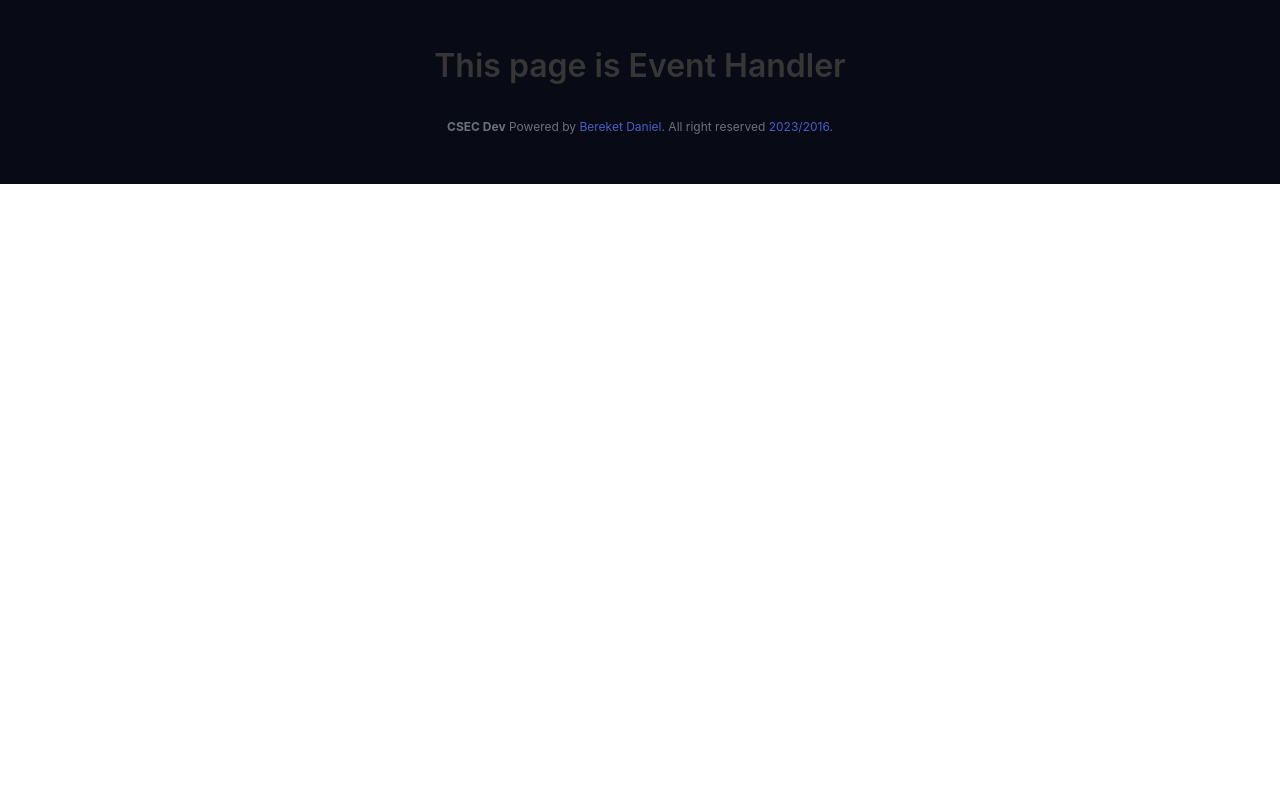
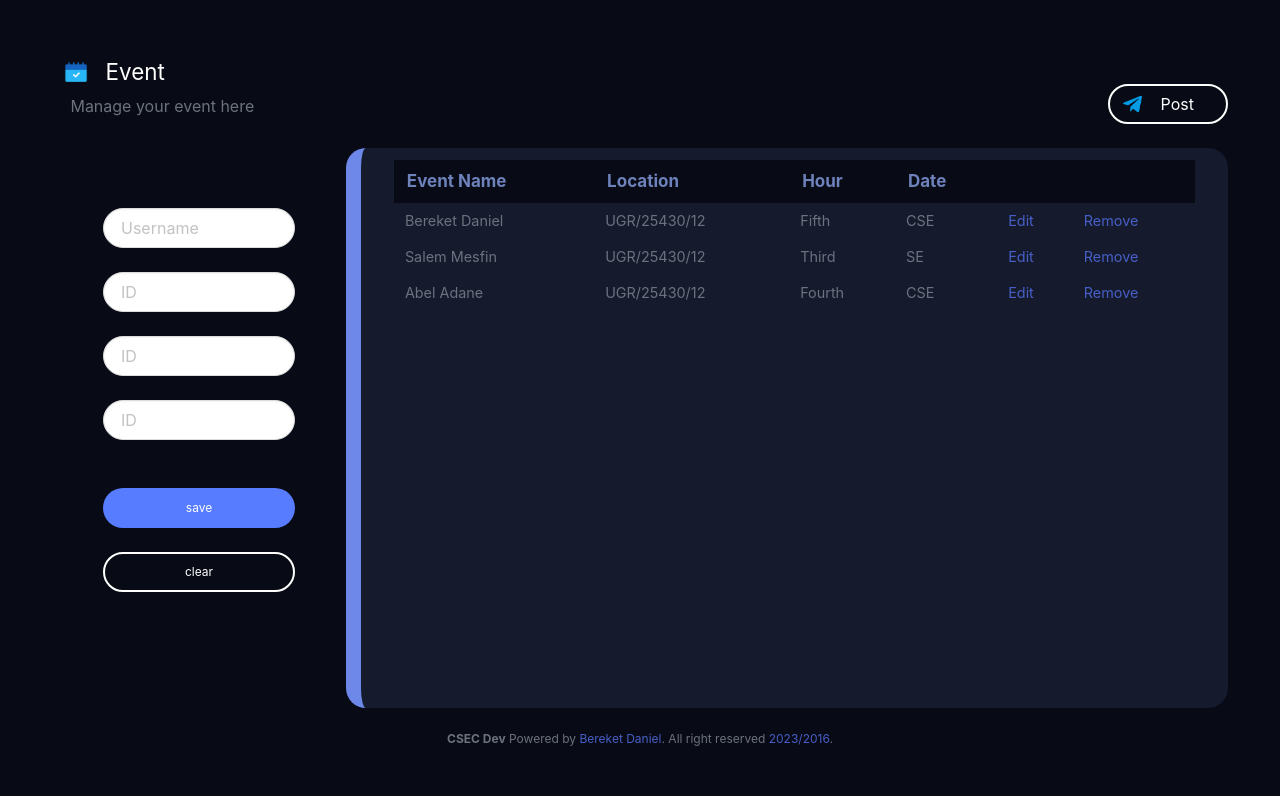
Before and after one commit to BereketDan/CSECdev, a Django app: page /event/ in a window 1280 px wide. Shown: the part 56-852 px from the top of the page. Before the commit the page ends 240 px from the top, so only its background shows below. Run offline with Django 4.2, Linux system fonts and the light colour scheme.

Commit message:
event page done 90%

```diff
--- a/CSECdev/templates/event.html
+++ b/CSECdev/templates/event.html
@@ -4,8 +4,120 @@
 {% block content %}
 
 <center>
+    <div style="color: white; font-size: 1.4rem; font-weight: semi bold; float: left; " ><span class="icon-text ">
+        <span class="icon mt-3">
+          <img src="{% static "images/event.png" %}" >
+        </span>
+        <span class="column ">Event</span>
+      </span>
+    </div>
+      <br>  <br>
 
-<div class="title">This page is Event Handler</div>
+
+      <div class="columns is-flex-direction-row is-justify-content-space-between">
+        <div style="color:  #6c717e; font-size: 1rem; font-weight: normal; padding-top: 0.6rem; margin-left: -7.4rem;">Manage your event here</div>
+
+
+        <div class="button is-rounded " style="background-color: #080B15; border: white 2px solid; color: white;" >
+
+            <span class="icon mt-0">
+                <img src="{% static "images/telegram.png" %}" width="80%">
+              </span>
+              <span class="column ">Post</span>
+            </span>
+
+
+        </div>
+      </div>
+<br>
+    <div class="columns">
+        <div class="column pt-6">
+            <div class="column is-four-fifths"><input name="new_pass" class="input is-rounded is-fullwidth" type="text" placeholder="Username"></div>
+
+            <div class="column is-four-fifths"><input name="new_pass" class="input is-rounded is-fullwidth  pb-2" type="text" placeholder="ID"></div>
+
+            <div class="column is-four-fifths"><input name="new_pass" class="input is-rounded is-fullwidth  pb-2" type="text" placeholder="ID"></div>
+
+            <div class="column is-four-fifths"><input name="new_pass" class="input is-rounded is-fullwidth  pb-2" type="text" placeholder="ID"></div>
+            <br>
+            <div class="column is-four-fifths"> <button class="button is-fullwidth is-rounded " style="background-color: #577CFF; color: white; border: none;  " ><div class="is-size-7" id="btn">save</div></button> </div>
+            <div class="column is-four-fifths"> <button class="button is-fullwidth is-rounded " style="background-color: #080B15; border: white 2px solid; color: white; " ><div class="is-size-7" id="btn">clear</div></button> </div>
+
+        </div>
+
+
+
+
+
+
+
+
+
+        <div class="column is-three-quarters"  style="background-color: #151B2D; height: 70vh; border-radius: 20px; border-left: #6d88e8 solid 15px; overflow-x: scroll;">
+            <table class="table  is-borderless  " style="width: 95%; background-color:  #151B2D ;">
+                <thead class="has-text-white" style="border-radius: 10px;">
+                  <tr  class=" is-rounded" style="background-color: #080B15;">
+                    <th><abbr style="color: #6e82bc;" >Event Name</abbr></th>
+                    <th><abbr   style="color: #6e82bc;">Location</abbr></th>
+                    <th><abbr   style="color: #6e82bc;">Hour</abbr></th>
+                    <th><abbr   style="color: #6e82bc;">Date</abbr></th>
+                    <th><abbr   style="color: #6e82bc;"></abbr></th>
+                    <th><abbr   style="color: #6e82bc;" ></abbr></th>
+
+
+
+                  </tr>
+                </thead>
+
+                <tbody class="tb "  style="font-size: 1rem;" >
+                  <tr style="color: #6c717e; ">
+
+                    <td  style="font-size:0.9rem;">Bereket Daniel</td>
+                    <td style="font-size:0.9rem;">UGR/25430/12 </td>
+                    <td style="font-size:0.9rem;">Fifth</td>
+                    <td style="font-size:0.9rem;">CSE</td>
+
+                    <td style="font-size:0.9rem; color: cornflowerblue"><a  data-target="modal-js"  class="js-modal">Edit</a></td>
+                    <td style="font-size:0.9rem; color: cornflowerblue"><a  data-target="modal-js"  class="js-modal">Remove</a></td>
+
+
+                  </tr>
+                  <tr style="color: #6c717e;">
+
+                    <td  style="font-size:0.9rem;">Salem Mesfin</td>
+                    <td style="font-size:0.9rem;">UGR/25430/12 </td>
+                    <td style="font-size:0.9rem;">Third</td>
+                    <td style="font-size:0.9rem;">SE</td>
+
+                    <td style="font-size:0.9rem; color: cornflowerblue"><a  data-target="modal-js"  class="js-modal">Edit</a></td>
+                    <td style="font-size:0.9rem; color: cornflowerblue"><a  data-target="modal-js"  class="js-modal">Remove</a></td>
+
+
+
+                  </tr>
+
+                  <tr style="color: #6c717e;">
+
+
+                    <td  style="font-size:0.9rem;">Abel Adane </td>
+                    <td style="font-size:0.9rem;">UGR/25430/12 </td>
+                    <td style="font-size:0.9rem;">Fourth</td>
+                    <td style="font-size:0.9rem;">CSE</td>
+
+                    <td style="font-size:0.9rem; color: cornflowerblue"><a  data-target="modal-js"  class="js-modal">Edit</a></td>
+                    <td style="font-size:0.9rem; color: cornflowerblue"><a  data-target="modal-js"  class="js-modal">Remove</a></td>
+
+
+
+                  </tr>
+
+
+
+                </tbody>
+              </table>
+        </div>
+
+      </div>
 
 </center>
 
```
Also changed, not shown: CSECdev/static/images/event.png (added), CSECdev/static/images/telegram.png (added).
